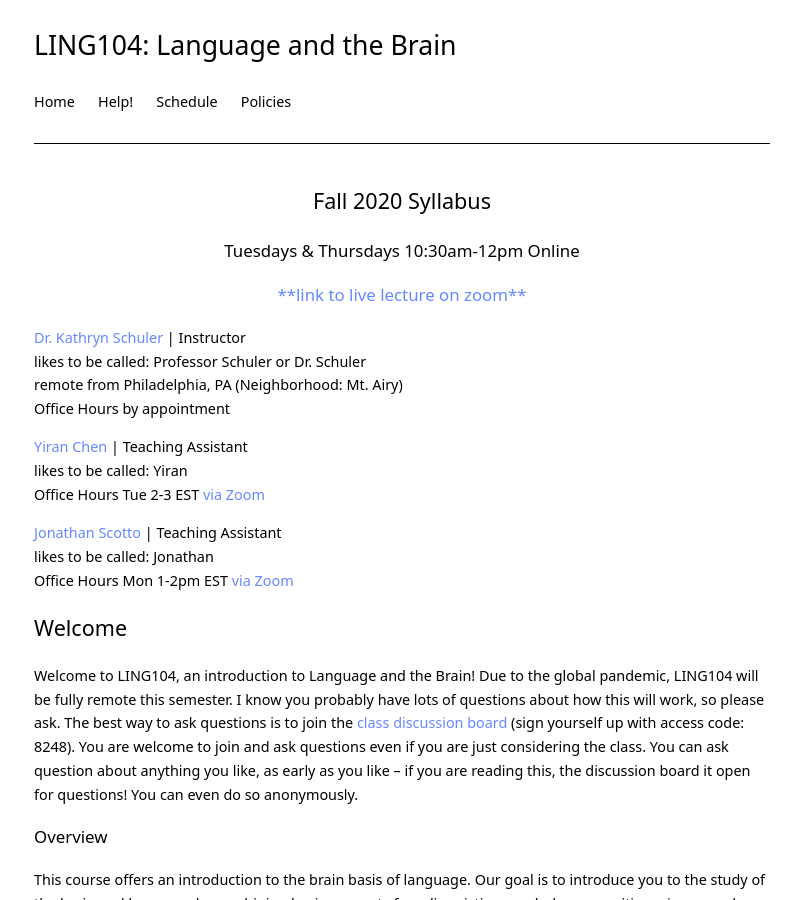
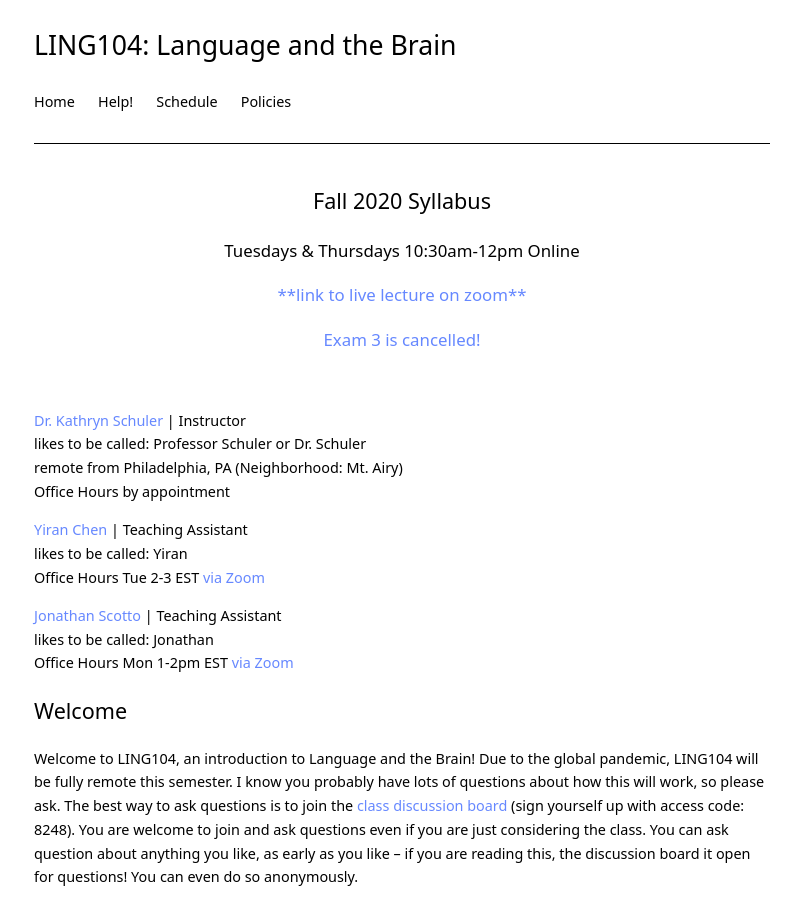
Before and after one commit to kschuler/ling104, a Jekyll site: the page built from index.md, in a window 1280 px wide and 900 px high. Shown: the whole window, without its empty margins (238-1033 px from the left). Built offline with Jekyll 4.4.1, drawn with Linux system fonts in a browser that asks for light colours.

Commit message:
Update index.md

```diff
--- a/index.md
+++ b/index.md
@@ -7,8 +7,8 @@ title: LING104
 <h3 align="center">Tuesdays & Thursdays 10:30am-12pm <b>Online</b></h3>
 <h3 align="center"><a href="https://upenn.zoom.us/j/91009455786?pwd=T1NEQm8rUnlaOGRoMnlKUitVUDg2QT09">**link to live lecture on zoom**</a>
 </h3>
-<!--<h3 align="center"><a href="resources/ling104-fall2020-exam2.pdf">Exam 2 is due Friday, Oct 23</a>
-</h3><br> -->
+<h3 align="center"><a href="resources/ling104-fall2020-exam2.pdf">Exam 3 is cancelled!</a>
+</h3><br>
 
 [Dr. Kathryn Schuler](mailto:kschuler@sas.upenn.edu) | **Instructor** <br>
 likes to be called: Professor Schuler or Dr. Schuler<br>
```
